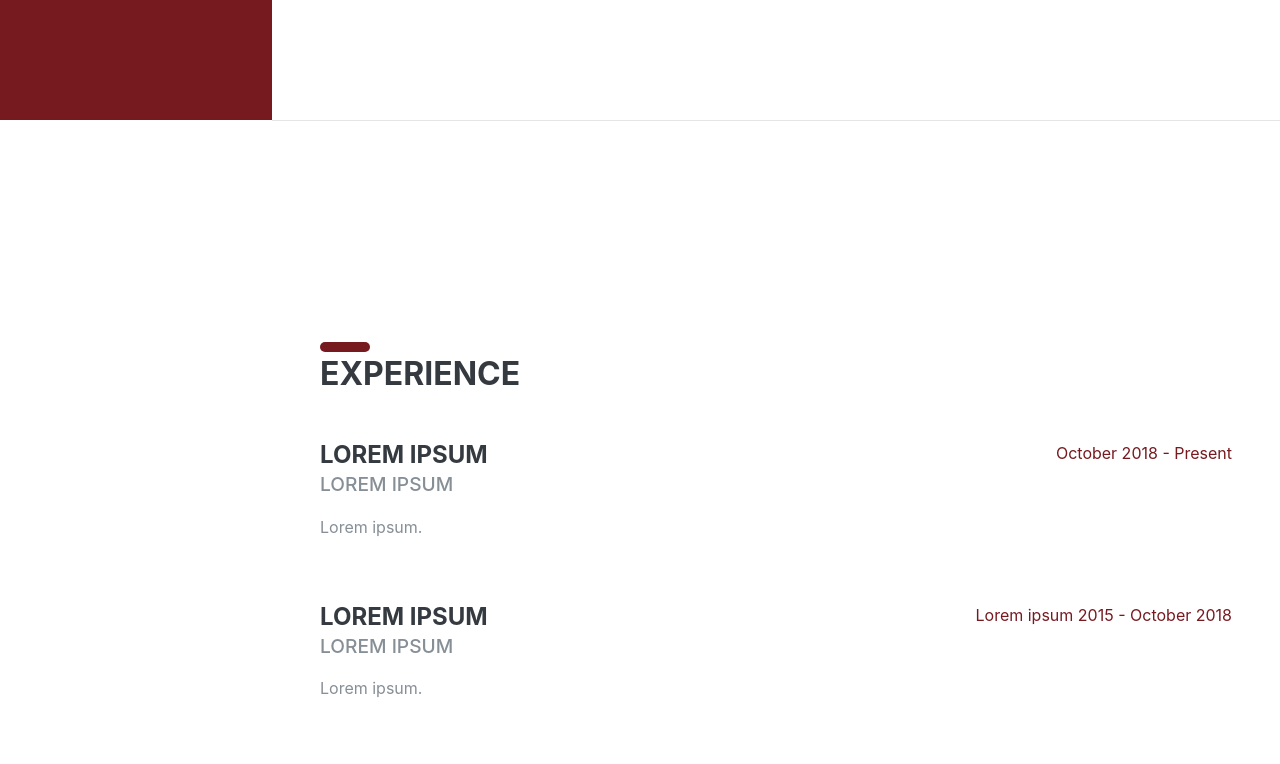
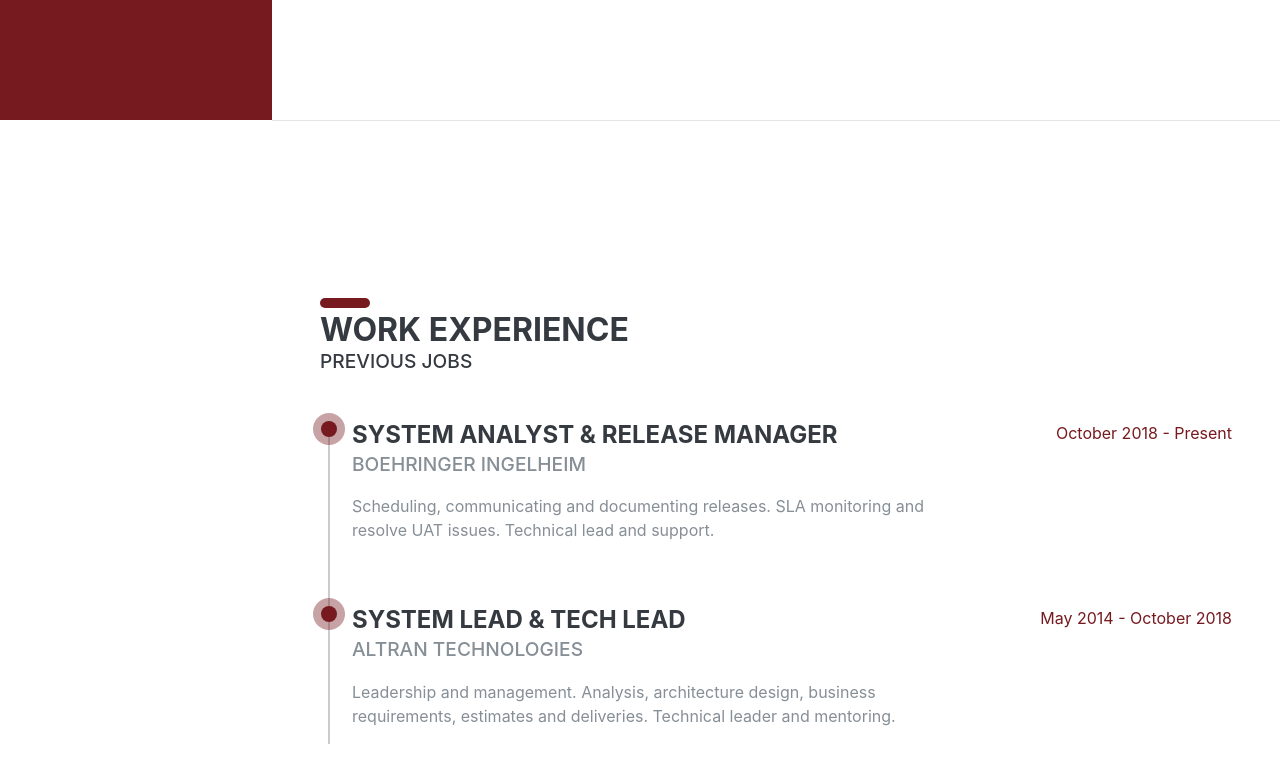
Before and after one commit to raulruizbarea/raulruizbarea.github.io, a plain HTML site: page index.html in a window 1280 px wide. Shown: the part 680-1444 px from the top of the page. Drawn offline with Linux system fonts and the light colour scheme; a web font is replaced by a local one.

Commit message:
Add timeline and some experience

```diff
--- a/css/resume.css
+++ b/css/resume.css
@@ -207,6 +207,40 @@ section.resume-section .resume-item .resume-date {
   min-width: none;
 }
 
+ul.timeline {
+  list-style-type: none;
+  position: relative;
+  padding-inline-start: 0;
+}
+
+ul.timeline:before {
+  content: ' ';
+  background: #ccc;
+  display: inline-block;
+  position: absolute;
+  left: 0.5rem;
+  width: 2px;
+  height: 100%;
+  z-index: 400;
+}
+
+ul.timeline > li {
+  padding-left: 2rem;
+}
+
+ul.timeline > li:before {
+  content: ' ';
+  background: #761a20;
+  display: inline-block;
+  position: absolute;
+  border-radius: 10px;
+  box-shadow: 0 0 0 8px rgba(118,26,32, .4);
+  left: 1px;
+  width: 16px;
+  height: 16px;
+  z-index: 400;
+}
+
 @media (min-width: 768px) {
   section.resume-section {
     min-height: 100vh;
--- a/index.html
+++ b/index.html
@@ -101,29 +101,38 @@
 
       <section class="resume-section p-3 p-lg-5 d-flex flex-column" id="experience">
         <div class="my-auto">
-          <h2 class="mb-5">Experience</h2>
-
+          <h2 class="mb-0">Work Experience</h2>
+          <h3 class="subheading mb-5">Previous Jobs</h3>
+          <ul class="timeline">
+            <li>
             <div class="resume-item d-flex flex-column flex-md-row mb-5">
               <div class="resume-content mr-auto">
-              <h3 class="mb-0">Lorem ipsum</h3>
-              <div class="subheading mb-3">Lorem ipsum</div>
-              <p>Lorem ipsum.</p>
+                <h3 class="mb-0">System Analyst & Release Manager</h3>
+                <div class="subheading mb-3">Boehringer Ingelheim</div>
+                <p>Scheduling, communicating and documenting releases.
+                  SLA monitoring and resolve UAT issues.
+                  Technical lead and support.</p>
               </div>
               <div class="resume-date text-md-right">
                 <span class="text-primary">October 2018 - Present</span>
               </div>
             </div>
-
+            </li>
+            <li>
               <div class="resume-item d-flex flex-column flex-md-row">
                 <div class="resume-content mr-auto">
-              <h3 class="mb-0">Lorem ipsum</h3>
-              <div class="subheading mb-3">Lorem ipsum</div>
-              <p>Lorem ipsum.</p>
+                  <h3 class="mb-0">System Lead & Tech Lead</h3>
+                  <div class="subheading mb-3">Altran Technologies</div>
+                  <p>Leadership and management. Analysis, architecture design,
+                    business requirements, estimates and deliveries.
+                    Technical leader and mentoring.</p>
                 </div>
                 <div class="resume-date text-md-right">
-              <span class="text-primary">Lorem ipsum 2015 - October 2018</span>
+                  <span class="text-primary">May 2014 - October 2018</span>
                 </div>
               </div>
+            </li>
+          </ul>
 
         </div>
       </section>
```
Lines whose indentation alone changed are shown as unchanged.
